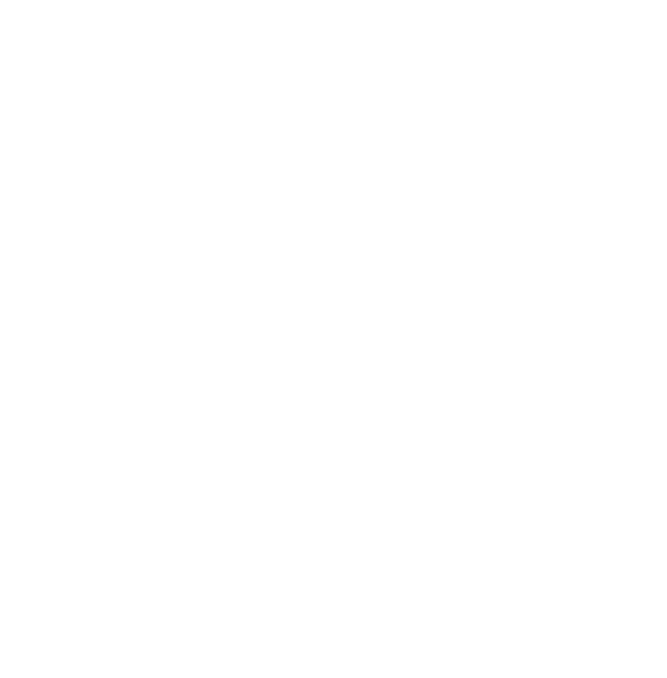
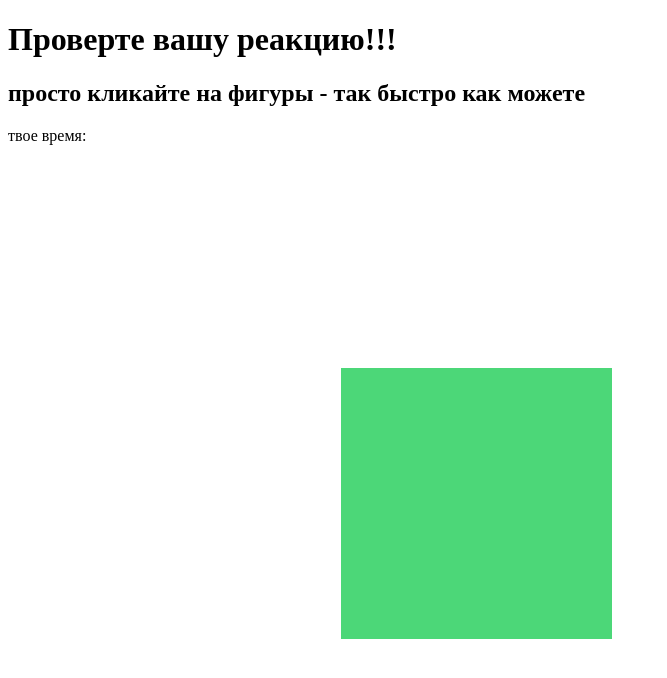
Before and after one commit to KubanovValentin/Javascriptis-learning, a plain HTML site: page src/index.html in a window 1280 px wide. Shown: the whole page, without its empty margins (0-667 px from the left). Drawn offline with Linux system fonts and the light colour scheme.

Commit message:
adding a simple quick reaction game

```diff
--- a/src/css/style.css
+++ b/src/css/style.css
@@ -17,3 +17,19 @@
     background-color: rgb(50, 252, 0);
 } */
 /* конец */
+
+
+
+
+/* для игры реакция */
+
+#shape {
+    width: 200px;
+    height: 200px;
+    background-color: rgb(247, 8, 8);
+    display: none;
+    /* перемещение фигуры будет с помощью позиционирования */
+    position: relative;
+    top: 100px;
+    left: 200px;
+}
--- a/src/index.html
+++ b/src/index.html
@@ -372,6 +372,64 @@ _-------------------------------------------------------------------------------
 </script> -->
 
 
+<!-- ---------------------------------------------------------------- -->
+<!-- игра реакция -->
+<h1>Проверте вашу реакцию!!!</h1>
+<h2>просто кликайте на фигуры - так быстро как можете</h2>
+<p>твое время:<span id="timeTaken"></span></p>
+<div id="shape"></div>
+<script>
+    //  и затем мы запускаем таймер
+    var start = new Date().getTime();
+    // это генератор цветов(функция)
+    function getRandomColor() {
+        var letters = '0123456789ABCDEF';
+        var color = '#';
+        for (var i = 0; i < 6; i++) {
+            color += letters[Math.floor(Math.random() * 16)];
+        }
+    return color;
+    }
 
+    // эта функция для того чтобы фигура появлялась через определенное время
+    function makeShapeAppear() {
+        // добавление случайного перемещения
+        var top = Math.random() * 400;
+        var left = Math.random() * 400;
+        var width = (Math.random() * 300) + 100;
+        if (Math.random() > 0.5) {
+            document.getElementById("shape").style.borderRadius = "50%";
+        } else {
+            document.getElementById("shape").style.borderRadius = "0";
+        }
+        document.getElementById("shape").style.top = top + "px";
+        document.getElementById("shape").style.left = left + "px";
+        document.getElementById("shape").style.width = width + "px";
+        document.getElementById("shape").style.height = width + "px";
+        document.getElementById("shape").style.display = "block";
+        document.getElementById("shape").style.backgroundColor = getRandomColor();
+        // мы хотим замерить время когда страница загруженна
+        start = new Date().getTime();
+    }
+    function appearAfterDealay() {
+        setTimeout(makeShapeAppear, Math.random() * 2000);
+    }
+    appearAfterDealay();
+    document.getElementById("shape").onclick = function () {
+        document.getElementById("shape").style.display = "none";
+        // и затем когда мы нажимаем
+        var end = new Date().getTime();
+        // и затем мы вычитаем одно из другого что бы получить время которое прошло
+        var timeTaken = (end - start) / 1000;
+        // alert(timeTaken);проверим
+        document.getElementById("timeTaken").innerHTML = timeTaken + "s"
+        appearAfterDealay();
+}
+
+
+// все что определенно внутри функции не может быть использоваться вне функции а но то что определенно вне функции может исползоваться в функции
+
+
+</script>
 </body>
 </html>
```
